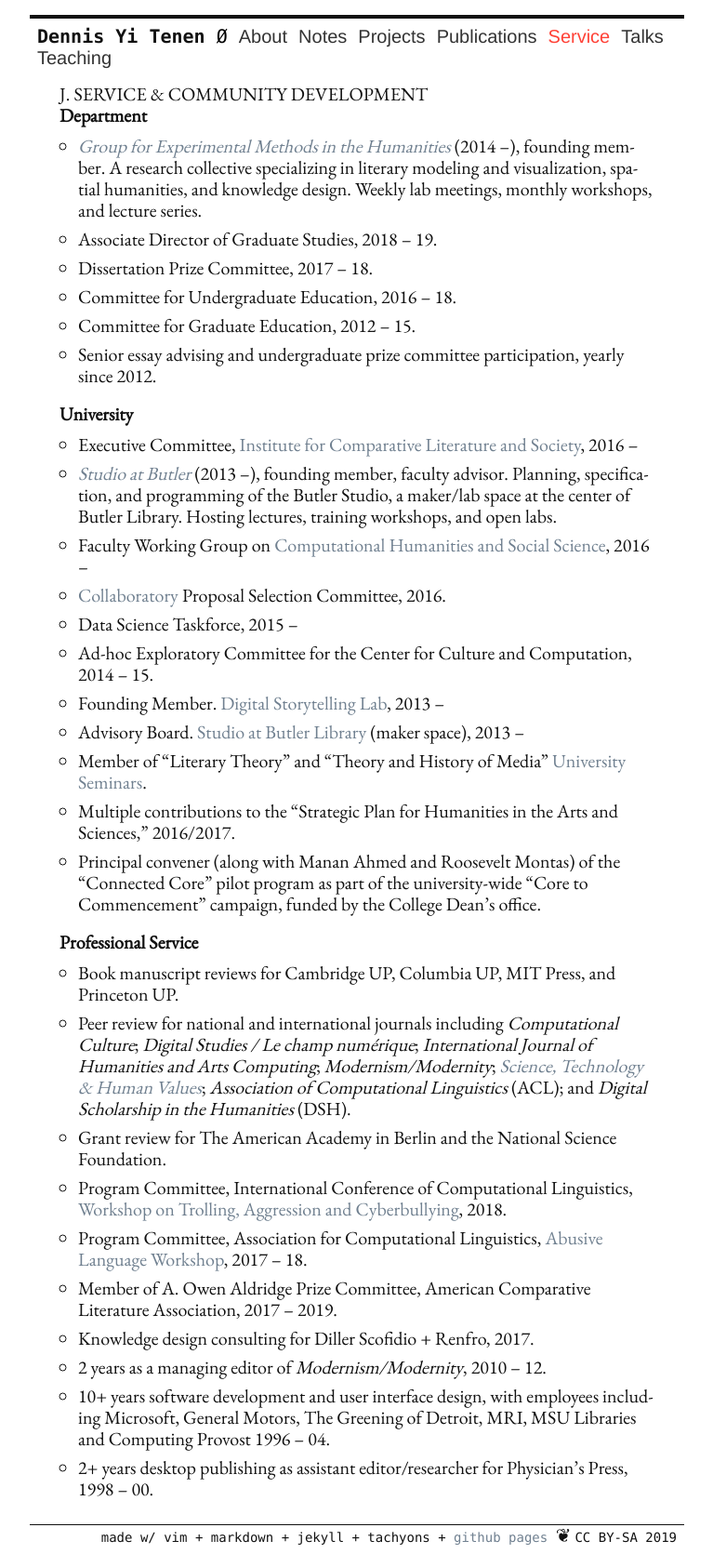
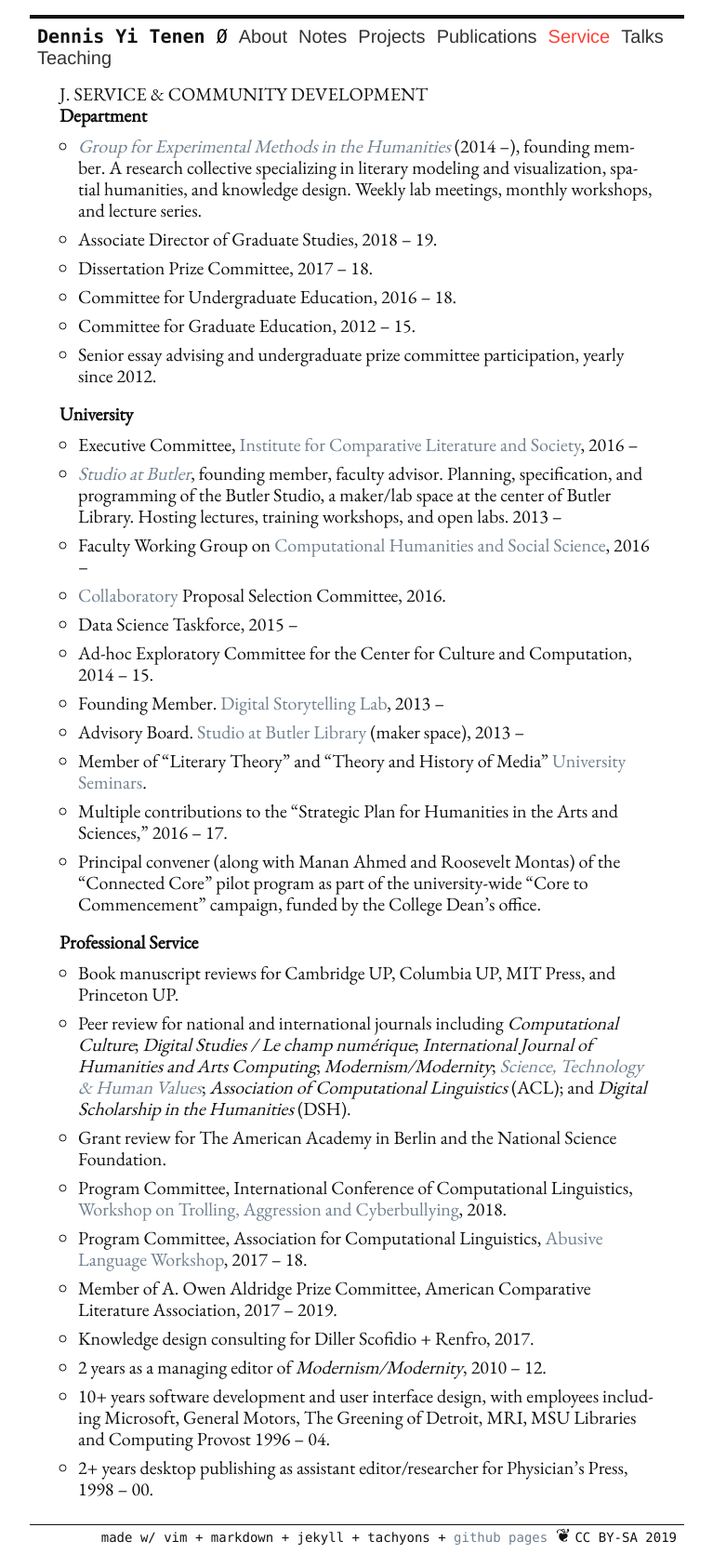
Before and after one commit to denten/denten.github.io, a Jekyll site: the page built from _pages/service.md, in a window 1280 px wide. Shown: the whole page at 93% size, without its empty margins (256-1023 px from the left). Built offline with Jekyll 4.4.1, drawn with Linux system fonts in a browser that asks for light colours.

Commit message:
small clean up on service

```diff
--- a/_includes/CV/07-service.md
+++ b/_includes/CV/07-service.md
@@ -16,9 +16,9 @@ series.
 
 - Executive Committee, [Institute for Comparative Literature and
   Society](http://icls.columbia.edu/), 2016 --
-- *[Studio at Butler](https://studio.cul.columbia.edu/)* (2013 --), founding member, faculty
-  advisor. Planning, specification, and programming of the Butler Studio, a maker/lab space at
-the center of Butler Library. Hosting lectures, training workshops, and open labs.
+- *[Studio at Butler](https://studio.cul.columbia.edu/)*, founding member, faculty advisor.
+  Planning, specification, and programming of the Butler Studio, a maker/lab space at the
+center of Butler Library. Hosting lectures, training workshops, and open labs. 2013 --
 - Faculty Working Group on [Computational Humanities and Social
   Science](http://datascience.columbia.edu/computational-social-science), 2016 --
 - [Collaboratory](http://collaboratory.columbia.edu/) Proposal Selection Committee, 2016.
@@ -29,8 +29,8 @@ the center of Butler Library. Hosting lectures, training workshops, and open lab
   2013 --
 - Member of "Literary Theory" and "Theory and History of Media" [University
   Seminars](http://universityseminars.columbia.edu/seminars/list-of-seminars/).
-- Multiple contributions to the "Strategic Plan for Humanities in the Arts and Sciences,"
-  2016/2017.
+- Multiple contributions to the "Strategic Plan for Humanities in the Arts and Sciences," 2016
+  -- 17.
 - Principal convener (along with Manan Ahmed and Roosevelt Montas) of the "Connected Core"
   pilot program as part of the university-wide "Core to Commencement" campaign, funded by the
 College Dean's office.
```
